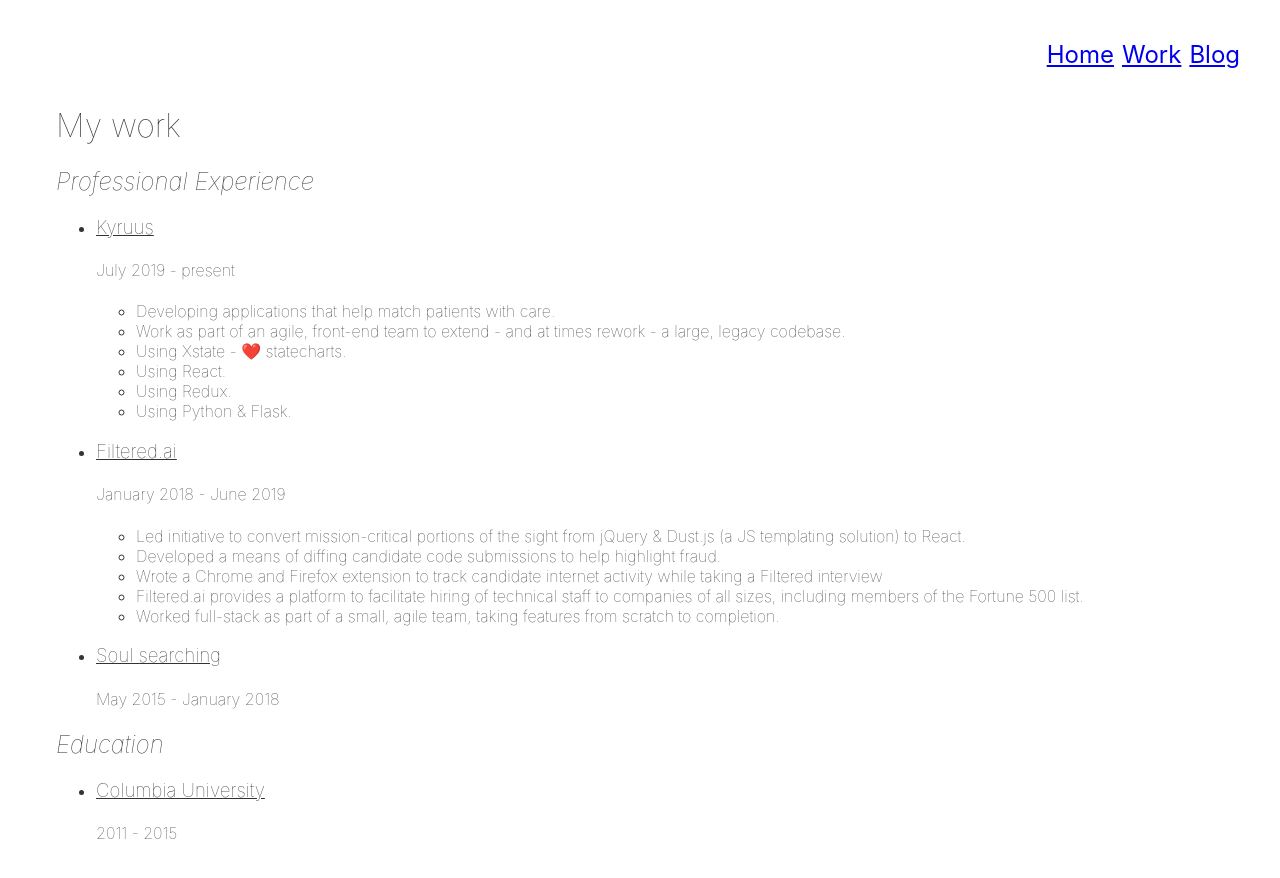
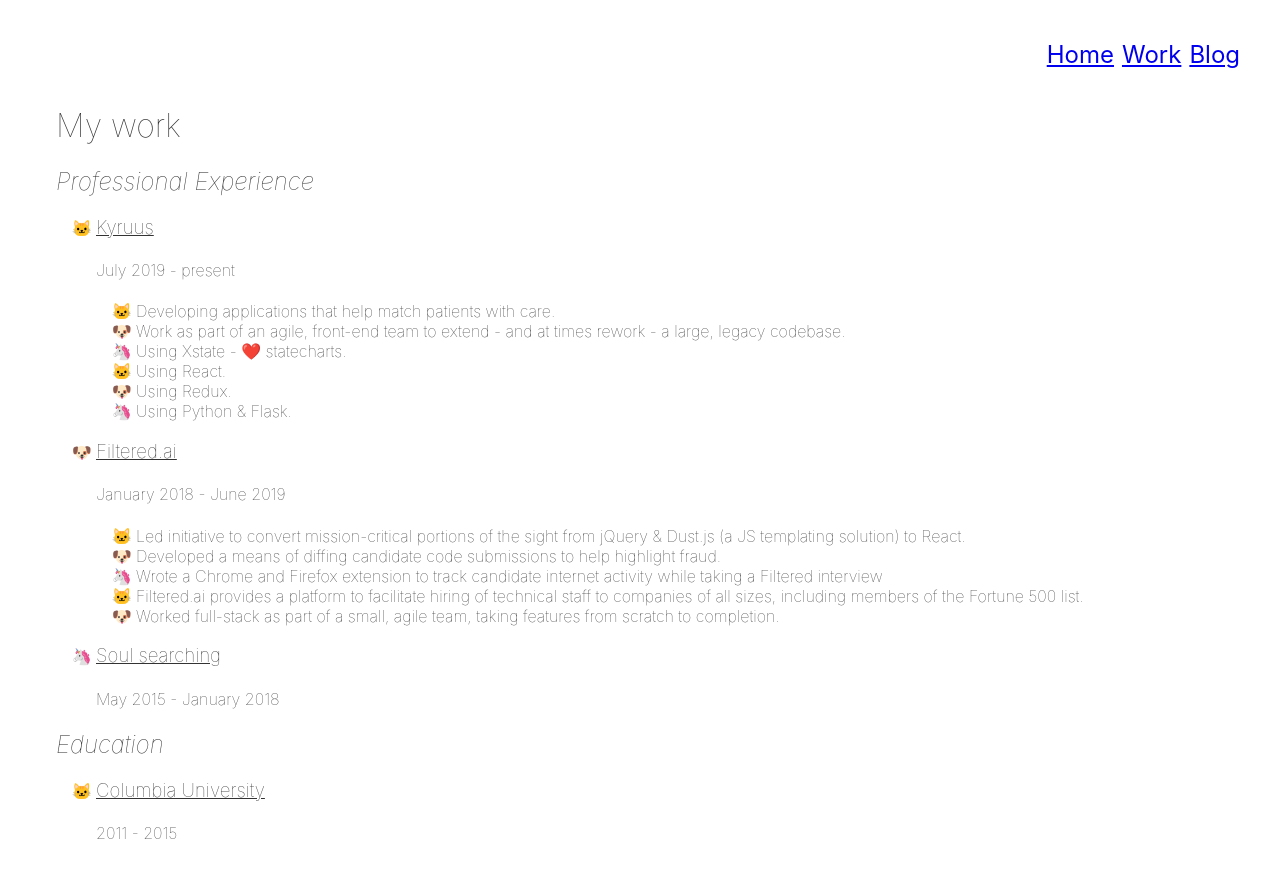
Before and after one commit to ciaran-conners/personal-site-svelte, a Svelte app: page /work in a window 1280 px wide. Shown: the top 878 px of the page. Built offline with nearby package versions, Linux system fonts and the light colour scheme.

Commit message:
EMOJI list-style!

```diff
--- a/src/components/Work.svelte
+++ b/src/components/Work.svelte
@@ -16,6 +16,14 @@
   h2 {
     font-style: italic;
     font-weight: inherit;
+  }
+  @counter-style repeating-emoji {
+    system: cyclic;
+    symbols: "\1F431" "\1F436" "\1F984";
+    suffix: " ";
+  }
+  ul {
+    list-style-type: repeating-emoji;
   }
 </style>
 
--- a/src/components/WorkItem.svelte
+++ b/src/components/WorkItem.svelte
@@ -13,6 +13,14 @@
   h4 {
     font-weight: inherit;
   }
+  @counter-style repeating-emoji {
+    system: cyclic;
+    symbols: "\1F431" "\1F436" "\1F984";
+    suffix: " ";
+  }
+  ul {
+    list-style-type: repeating-emoji;
+  }
 </style>
 
 <li>
```
